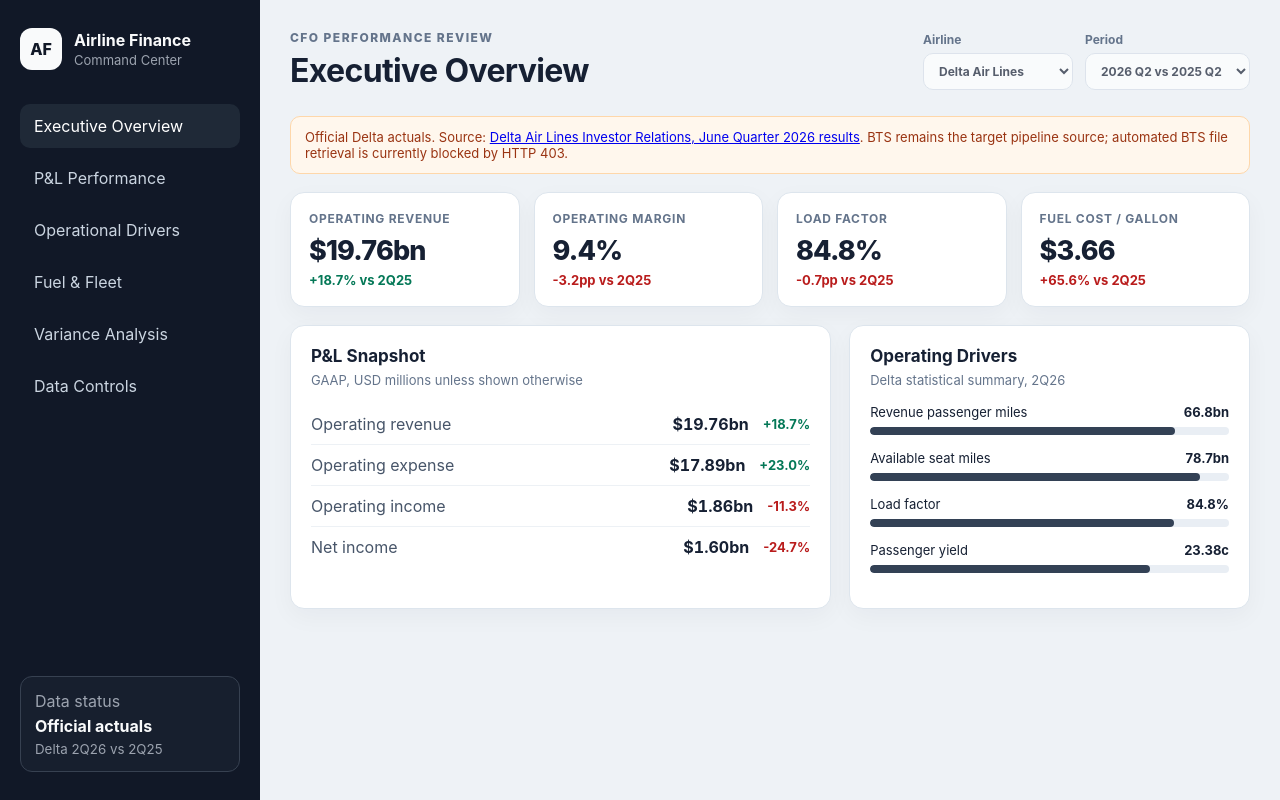
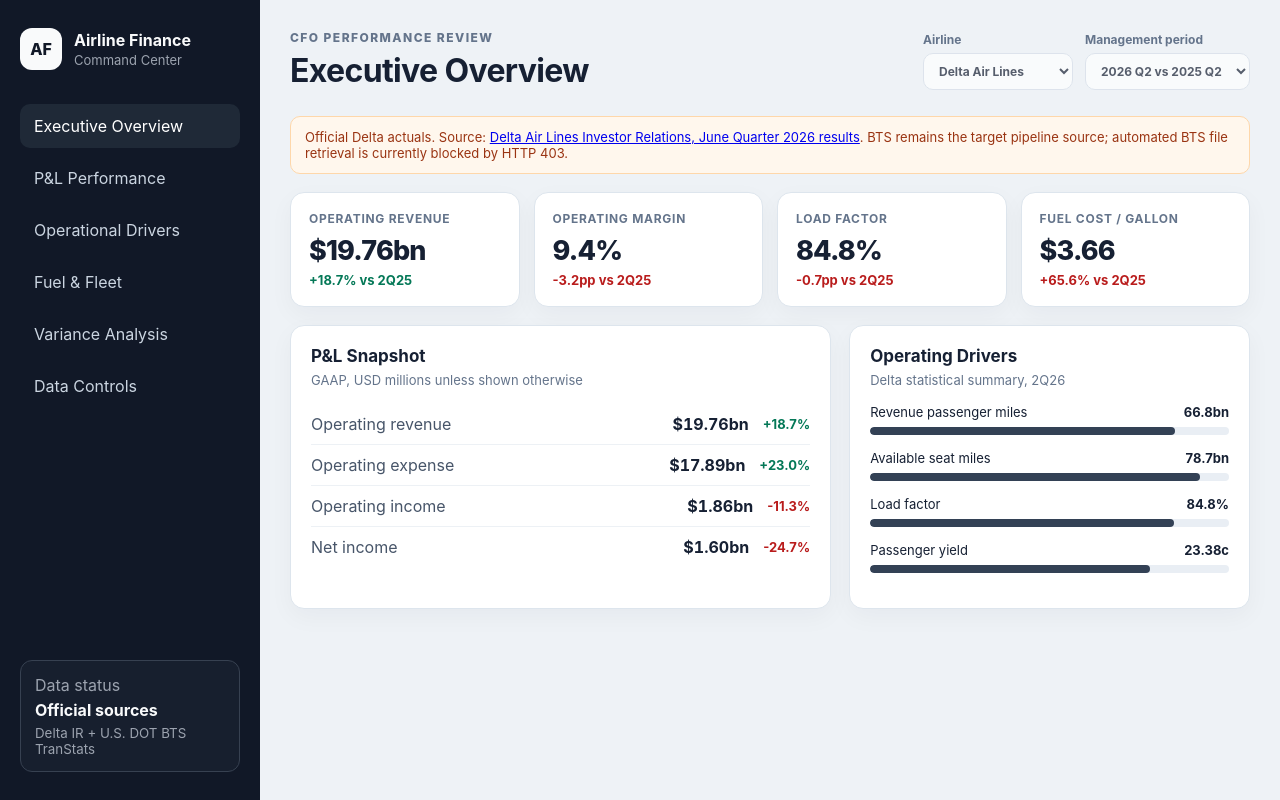
Before and after one commit to raul-s-c/airline-finance-command-center, a plain HTML site: page web/index.html in a window 1280 px wide. Drawn offline with Linux system fonts and the light colour scheme.

Commit message:
feat: label dashboard dual official source layer

```diff
--- a/web/index.html
+++ b/web/index.html
@@ -28,8 +28,8 @@
 
         <div class="sidebar-note">
           <span>Data status</span>
-          <strong>Official actuals</strong>
-          <small>Delta 2Q26 vs 2Q25</small>
+          <strong>Official sources</strong>
+          <small>Delta IR + U.S. DOT BTS TranStats</small>
         </div>
       </aside>
 
@@ -47,7 +47,7 @@
               </select>
             </label>
             <label>
-              Period
+              Management period
               <select id="period-select" disabled>
                 <option value="2026-Q2">2026 Q2 vs 2025 Q2</option>
               </select>
```
